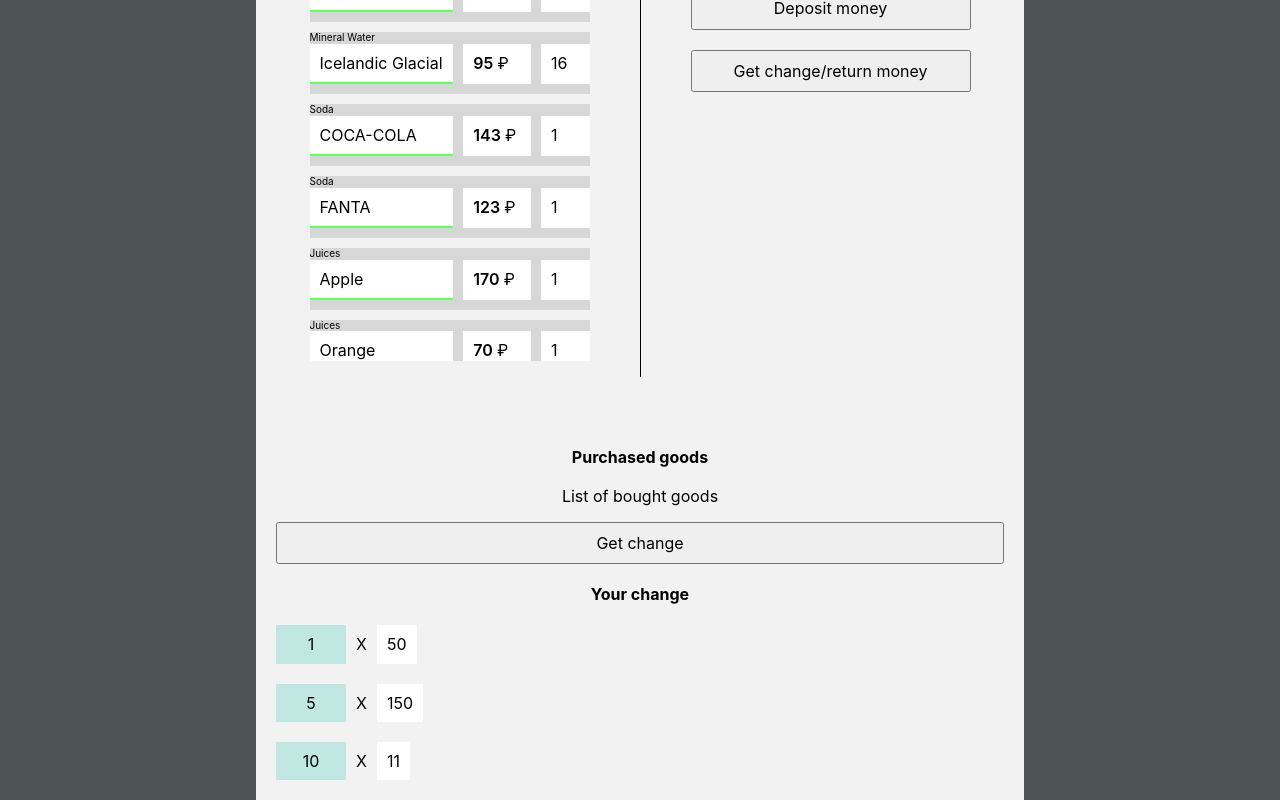
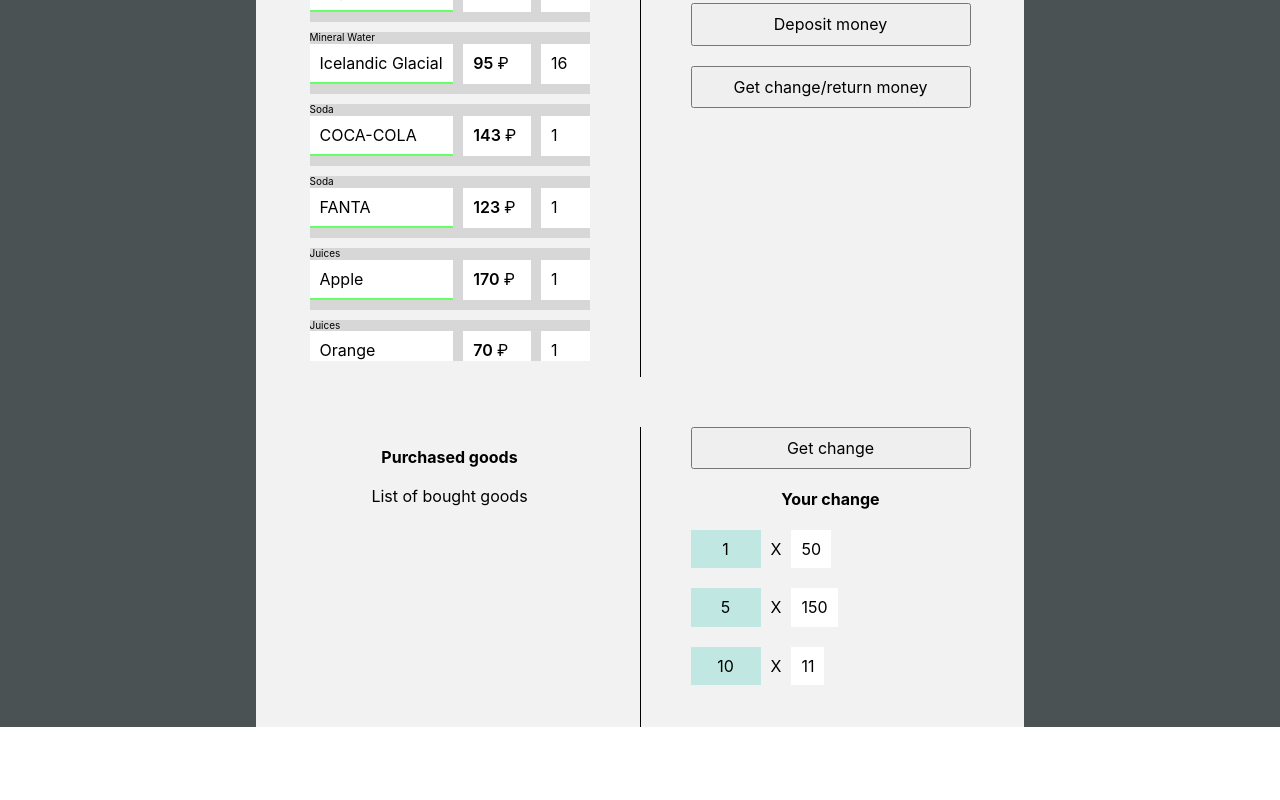
Before and after one commit to Andrew-Sparrow/renue-test, a React (Create React App) app: page / in a window 1280 px wide. Shown: the part 406-1206 px from the top of the page. After the commit the page ends 1133 px from the top, so only its background shows below. Built offline with nearby package versions, Linux system fonts and the light colour scheme.

Commit message:
basic styles were added for descktop version

```diff
--- a/src/components/app/app.scss
+++ b/src/components/app/app.scss
@@ -45,7 +45,7 @@ $tablet-width: 768px;
     display: block;
     background-color: #fff;
     width: 100%;
-    height: 50px;
+    min-height: 50px;
     border-bottom: 1px solid #000;
     margin-bottom: 20px;
   }
@@ -66,7 +66,7 @@ $tablet-width: 768px;
   &__input {
     width: 185px;
     box-sizing: border-box;
-    height: 38px;
+    min-height: 38px;
     padding: 10px;
   }
 
@@ -181,10 +181,27 @@ $tablet-width: 768px;
     padding-left: 50px;
   }
 
-  .purchased {
-    width: $tablet-width;
-    margin-top: 50px;
-  }
+    .change,
+    .purchased {
+      width: 280px;
+    }
+
+    .purchased {
+      border-right: 1px solid #000;
+      padding-right: 50px;
+      list-style: none;
+      overflow-y: auto;
+      height: 300px;
+      margin-top: 50px;
+
+    }
+
+    .change {
+      width: 280px;
+      padding-left: 50px;
+      margin-top: 50px;
+    }
+
 
   .goods {
     height: 400px;
--- a/src/components/purchased/purchased.jsx
+++ b/src/components/purchased/purchased.jsx
@@ -5,19 +5,17 @@ import ChangeList from '../change-list/change-list';
 export function Purchased(props) {
   return (
     <div className="wrapper">
-    <div className='purchased'>
-      <div>
+      <div className='purchased'>
         <h4>Purchased goods</h4>
-        <ul>
+        <ul className='purchased__list'>
           List of bought goods
         </ul>
       </div>
-      <div>
+      <div className='change'>
         <button className='button'>Get change</button>
         <h4>Your change</h4>
         <ChangeList />
       </div>
-      </div>
     </div>
   );
 }
```
